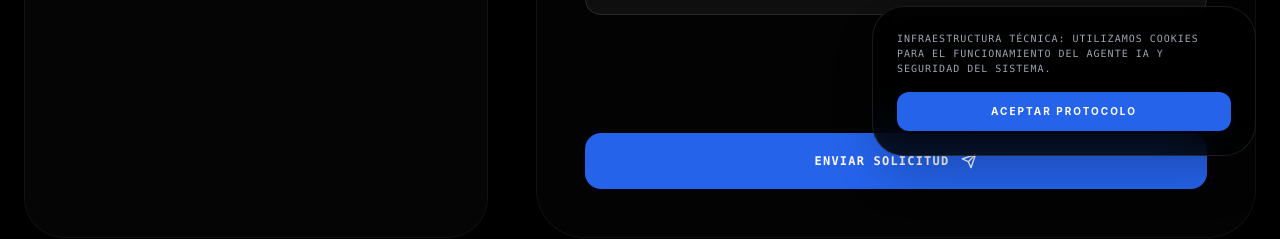
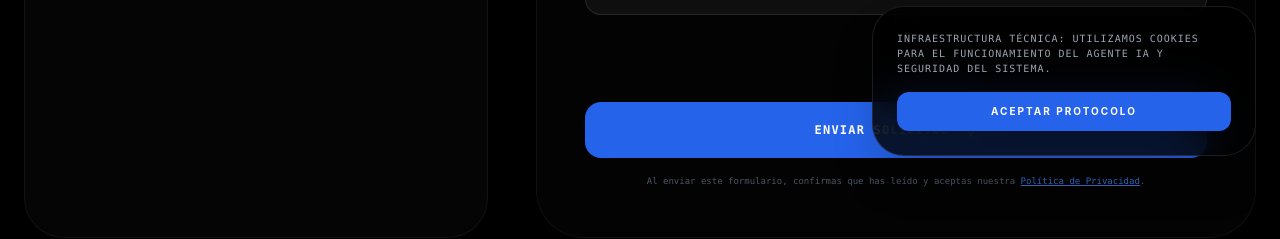
Before and after one commit to UriGali/uriroig-frontend, a React (Vite) app: page /contacto in a window 1280 px wide. Shown: the part 620-859 px from the top of the page. Built offline with nearby package versions, Linux system fonts and the light colour scheme.

Commit message:
cambios123

```diff
--- a/src/components/ContactForm.jsx
+++ b/src/components/ContactForm.jsx
@@ -1,12 +1,12 @@
 import React, { useState, useEffect } from 'react';
 import { Send, CheckCircle2, Cpu, Globe, Zap, Rocket, Layers } from 'lucide-react';
+import { Link } from 'react-router-dom'; // Importante añadir esto para el enlace
 import toast from 'react-hot-toast';
 
 const ContactForm = () => {
   const [formData, setFormData] = useState({
     name: '',
     email: '',
-    // IMPORTANTE: Este nombre debe coincidir EXACTO con lo que espera tu n8n
     service: 'Desarrollo de Ecosistemas Web de Élite',
     message: ''
   });
@@ -21,7 +21,6 @@ const ContactForm = () => {
     document.body.append(typebotInitScript);
   }, []);
 
-  // Lista de servicios con el ID largo para n8n y el título corto para el diseño
   const services = [
     { id: 'Desarrollo de Ecosistemas Web de Élite', title: 'Web de Élite', desc: 'Impacto digital pro', icon: <Globe className="w-5 h-5" /> },
     { id: 'Ingeniería de Automatizaciones con IA', title: 'IA & Automations', desc: 'Optimiza y ahorra', icon: <Zap className="w-5 h-5" /> },
@@ -34,7 +33,6 @@ const ContactForm = () => {
     setStatus('enviando');
 
     try {
-      // Usamos tu URL de producción que ya funcionaba
       const response = await fetch('https://uriroig-backend-production.up.railway.app/contact', {
         method: 'POST',
         headers: { 'Content-Type': 'application/json' },
@@ -101,7 +99,6 @@ const ContactForm = () => {
                   />
                 </div>
 
-                {/* CARDS SELECCIÓN */}
                 <div className="space-y-3">
                   <p className="text-[10px] text-gray-600 uppercase tracking-widest font-bold ml-1">Área de interés</p>
                   <div className="grid grid-cols-1 md:grid-cols-2 gap-3">
@@ -134,6 +131,7 @@ const ContactForm = () => {
                 ></textarea>
               </div>
 
+              <div>
                 <button
                   type="submit"
                   disabled={status === 'enviando'}
@@ -142,6 +140,13 @@ const ContactForm = () => {
                   {status === 'enviando' ? 'Sincronizando...' : 'Enviar Solicitud'}
                   <Send className="w-4 h-4" />
                 </button>
+
+                {/* AVISO LEGAL AÑADIDO AQUÍ */}
+                <p className="mt-4 text-[9px] text-gray-600 text-center leading-relaxed">
+                  Al enviar este formulario, confirmas que has leído y aceptas nuestra <Link to="/aviso-legal" className="text-blue-500/80 underline hover:text-blue-400 transition-colors">Política de Privacidad</Link>.
+                </p>
+              </div>
+
             </form>
           </div>
         </div>
```
Lines whose indentation alone changed are shown as unchanged.
